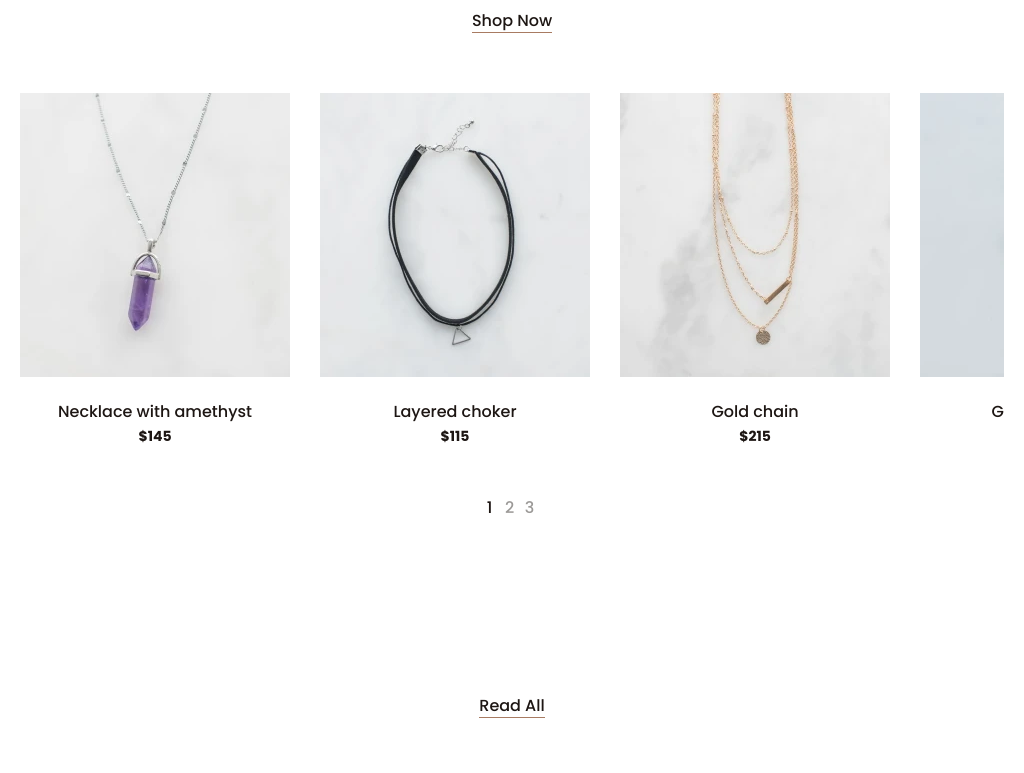
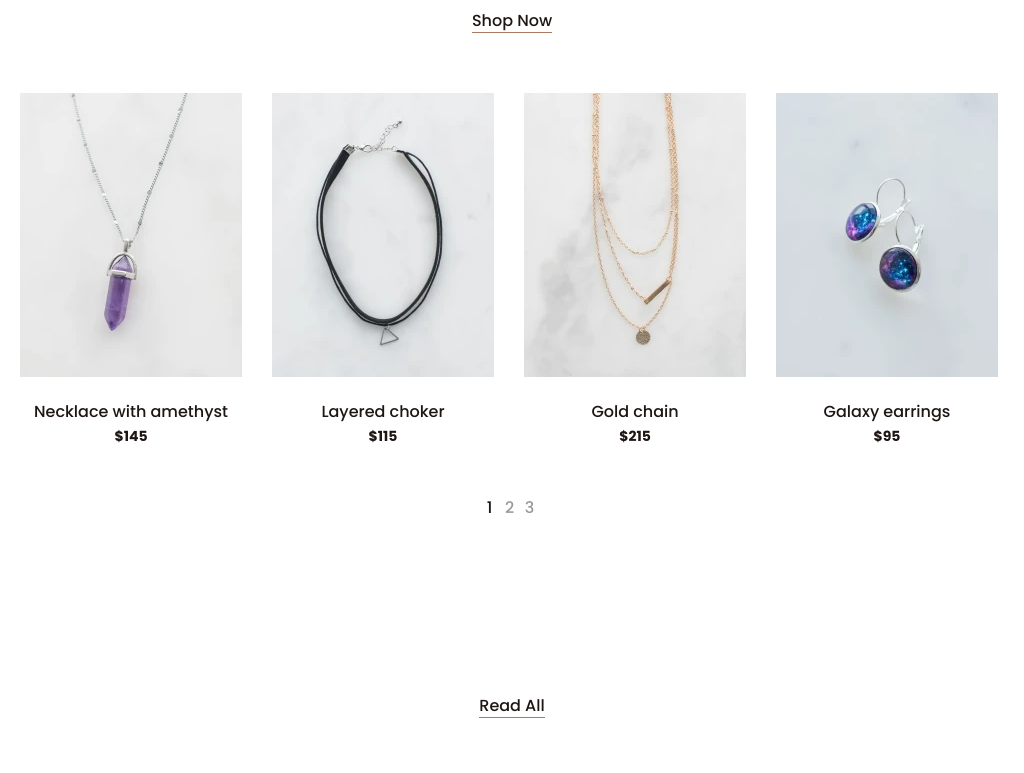
Before and after one commit to gleb5783/jewelery, a website: page source/main.html in a window 1024 px wide. Shown: the part 827-1600 px from the top of the page. Drawn offline with nearby package versions, Linux system fonts and the light colour scheme; files that its build step writes are made by us from their sources; files whose address does not match are found by name.

Commit message:
qewqweqe

```diff
--- a/source/sass/blocks/footer.scss
+++ b/source/sass/blocks/footer.scss
@@ -263,11 +263,8 @@
   padding: 0;
 
   @media (max-width: 1042px) and (min-width: 1024px) {
-    flex-direction: row;
-
     & > li {
       margin-top: 10px;
-      margin-right: 30px;
     }
   }
 
--- a/source/sass/blocks/main-product.scss
+++ b/source/sass/blocks/main-product.scss
@@ -465,10 +465,14 @@
 
   @media (max-width: 1200px) and (min-width: 1024px) {
     margin-right: 30px;
-    width: 270px !important;
+    width: 222px !important;
+
+    & img {
+      object-fit: cover;
+    }
 
     & > div {
-      width: 270px !important;
+      width: 222px !important;
     }
   }
 
```
Also changed, not shown: build/css/style.min.css, 1 other file.
